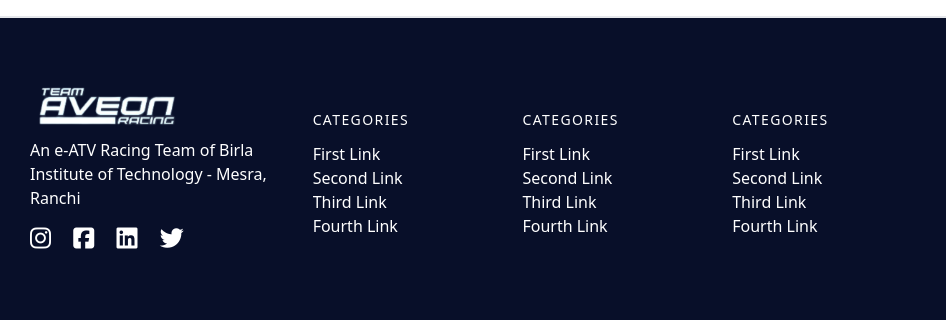
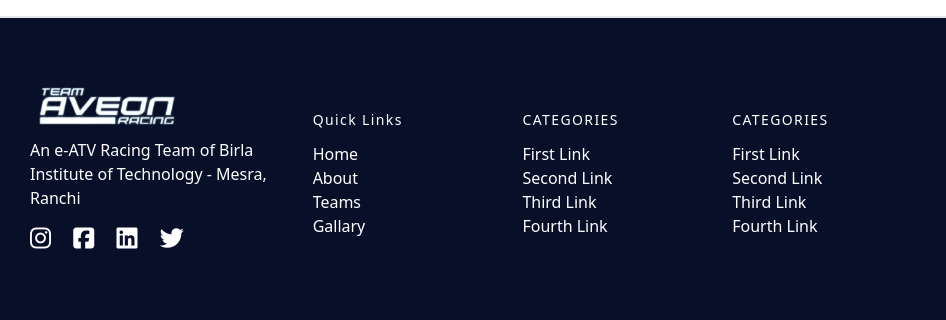
Before and after one commit to khandelwal24/Hello, a website built with Vite: page index.html in a window 1280 px wide. Shown: the part 5569-5889 px from the top of the page, 0-946 px from the left. Built offline with nearby package versions, Linux system fonts and the light colour scheme; grey boxes are pictures that could not be loaded; files whose address does not match are found by name; a web font is replaced by a local one.

Commit message:
fixed some Errors

```diff
--- a/Gallary.html
+++ b/Gallary.html
@@ -63,12 +63,12 @@
 
           <div class="list1">
             <h2 class="title-font font-medium text-white tracking-widest text-sm mb-3">CATEGORIES</h2>
-              <div class="list-none mb-10">
-                <li><a class="text-white hover:font-semibold">First Link</a></li>
-                <li><a class="text-white hover:font-semibold">Second Link</a></li>
-                <li><a class="text-white hover:font-semibold">Third Link</a></li>
-                <li><a class="text-white hover:font-semibold">Fourth Link</a></li>
-              </div>
+            <div class="list-none mb-10">
+              <li><a href="#Home" class="text-white hover:font-semibold">Home</a></li>
+              <li><a href="#About" class="text-white hover:font-semibold">About</a></li>
+              <li><a href="Teams.html" class="text-white hover:font-semibold">Teams</a></li>
+              <li><a href="Gallary.html" class="text-white hover:font-semibold">Gallary</a></li>
+            </div>
           </div>
           <div class="list2">
             <h2 class="title-font font-medium text-white tracking-widest text-sm mb-3">CATEGORIES</h2>
--- a/Teams.html
+++ b/Teams.html
@@ -136,12 +136,12 @@
 
         <div class="list1">
           <h2 class="title-font font-medium text-white tracking-widest text-sm mb-3">CATEGORIES</h2>
-            <div class="list-none mb-10">
-              <li><a class="text-white hover:font-semibold">First Link</a></li>
-              <li><a class="text-white hover:font-semibold">Second Link</a></li>
-              <li><a class="text-white hover:font-semibold">Third Link</a></li>
-              <li><a class="text-white hover:font-semibold">Fourth Link</a></li>
-            </div>
+          <div class="list-none mb-10">
+            <li><a href="#Home" class="text-white hover:font-semibold">Home</a></li>
+            <li><a href="#About" class="text-white hover:font-semibold">About</a></li>
+            <li><a href="Teams.html" class="text-white hover:font-semibold">Teams</a></li>
+            <li><a href="Gallary.html" class="text-white hover:font-semibold">Gallary</a></li>
+          </div>
         </div>
         <div class="list2">
           <h2 class="title-font font-medium text-white tracking-widest text-sm mb-3">CATEGORIES</h2>
--- a/index.html
+++ b/index.html
@@ -54,7 +54,6 @@
         }
       }
     </style> -->
-
 
 </head>
 <body>
@@ -287,12 +286,12 @@
           <div class="grid lg:grid-cols-3 sm:grid-cols-2 grid-cols-1 justify-between gap-3 w-full overflow-hidden items-center text-center md:text-left pt-6">
 
             <div class="list1">
-              <h2 class="title-font font-medium text-white tracking-widest text-sm mb-3">CATEGORIES</h2>
+              <h2 class="title-font font-medium text-white tracking-widest text-sm mb-3">Quick Links</h2>
               <div class="list-none mb-10">
-                <li><a class="text-white hover:font-semibold">First Link</a></li>
-                <li><a class="text-white hover:font-semibold">Second Link</a></li>
-                <li><a class="text-white hover:font-semibold">Third Link</a></li>
-                <li><a class="text-white hover:font-semibold">Fourth Link</a></li>
+                <li><a href="#Home" class="text-white hover:font-semibold">Home</a></li>
+                <li><a href="#About" class="text-white hover:font-semibold">About</a></li>
+                <li><a href="Teams.html" class="text-white hover:font-semibold">Teams</a></li>
+                <li><a href="Gallary.html" class="text-white hover:font-semibold">Gallary</a></li>
               </div>
             </div>
             <div class="list2">
```
Also changed, not shown: netlify.toml (added), 1 other file.
